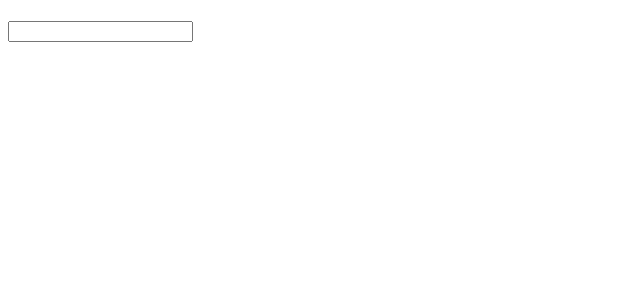
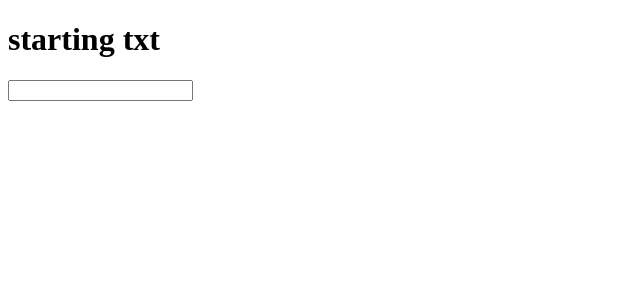
Before and after one commit to gregkbarnes/react-practice, a React (Create React App) app: page / in a window 1280 px wide. Shown: the top 300 px of the page, without its empty margins (0-640 px from the left). Built offline with nearby package versions, Linux system fonts and the light colour scheme.

Commit message:
Add stateful input

```diff
--- a/src/App.js
+++ b/src/App.js
@@ -4,33 +4,33 @@ class App extends React.Component {
   constructor(){
     super();
     this.state = {
-      txt: "",
+      txt: "starting txt",
       fun:""
     }
   }
 
   updateTitle(e){
     this.setState({txt: e.target.value})
+    console.log(e.target.value);
   }
+
   render(){
+    console.log(this.state);
     return(
       <div>
         <h1>{this.state.txt}</h1>
-        <Widget update={this.updateTitle.bind(this)}/>
+        <Widget updateFunction={this.updateTitle.bind(this)} />
       </div>
     )
   }
 }
 
-// class Widget extends React.Component {
-//   render(){
-//     this.props = App.props;
-//     return(
-//       <input type="text" onChange={props.update} />
-//     )
-//   }
-// }
-
-const Widget = (props) => <input type="text" onChange={props.update} />
+class Widget extends React.Component {
+  render(){
+    return(
+      <input type="text" onChange={this.props.updateFunction} />
+    )
+  }
+}
 
 export default App
```
